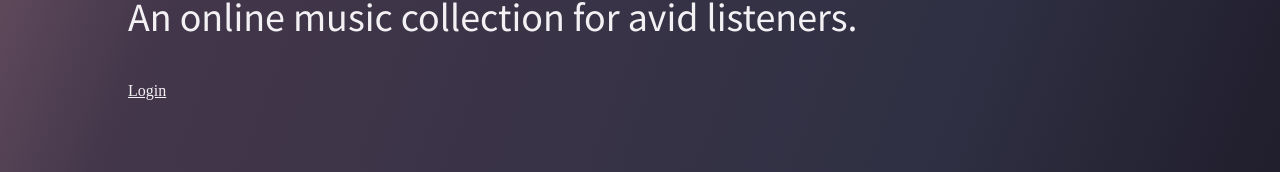
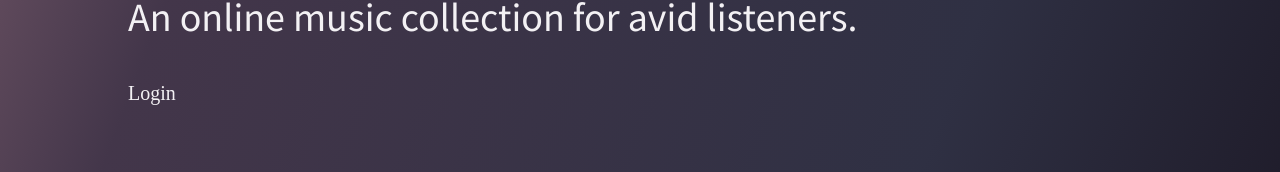
Before and after one commit to EmilisM/record-keep, a React (Create React App) app: page /home in a window 1280 px wide. Shown: the part 247-419 px from the top of the page. Built offline with nearby package versions, Linux system fonts and the light colour scheme.

Commit message:
Rename LoginTitle -> LandingTitle

```diff
--- a/src/Atoms/Link.tsx
+++ b/src/Atoms/Link.tsx
@@ -2,18 +2,19 @@ import React, { ReactElement, ReactNode } from 'react';
 import { Link as RouterLink } from 'react-router-dom';
 import styled, { DefaultTheme } from 'styled-components/macro';
 
-import RouteConfig from '../Routes/RouteConfig';
+import RouteConfig from 'Routes/RouteConfig';
 
 type StyledProps = {
   fontWeight?: keyof DefaultTheme['font']['fontWeight'];
-  fontSize: number;
+  fontSize?: number;
   color?: keyof DefaultTheme['colors']['text'];
 };
 
 const RouterLinkStyled = styled(RouterLink)<StyledProps>`
   color: ${props => (props.color ? props.theme.colors.text[props.color] : props.theme.colors.text.primaryLight)};
   font-weight: ${props => props.fontWeight || '400'};
-  font-size: ${props => props.fontSize};
+  font-size: ${props => props.fontSize || 16}px;
+  text-decoration: none;
 `;
 
 type Props = StyledProps & {
--- a/src/Layouts/LandingLayout.tsx
+++ b/src/Layouts/LandingLayout.tsx
@@ -3,7 +3,7 @@ import styled from 'styled-components/macro';
 import { Route, RouteProps, RouteComponentProps } from 'react-router-dom';
 
 import Footer from 'Molecules/Footer';
-import TitleBlock from 'Molecules/Title';
+import TitleBlock from 'Molecules/LandingTitle';
 
 const LoginLayoutStyled = styled.main`
   display: flex;
--- a/src/Molecules/Title.tsx
+++ b/src/Molecules/LandingTitle.tsx
@@ -2,8 +2,9 @@ import React, { ReactElement } from 'react';
 import styled from 'styled-components/macro';
 
 import H from 'Atoms/H';
+import Link from 'Atoms/Link';
 
-const TitleBlockStyled = styled.div`
+const TitleStyled = styled.div`
   padding: 10% 10% 0;
 `;
 
@@ -15,15 +16,20 @@ const HeadingSecondStyled = styled(H)`
   margin: 0 0 40px 0;
 `;
 
-const TitleBlock = (): ReactElement => (
-  <TitleBlockStyled>
+const LinkStyled = styled(Link)`
+  font-size: inherit;
+  font-weight: inherit;
+`;
+
+const LandingTitle = (): ReactElement => (
+  <TitleStyled>
     <HeadingFirstStyled fontWeight="600" fontSize={80} level="1">
-      Record Keep
+      <LinkStyled to="Home">Record Keep</LinkStyled>
     </HeadingFirstStyled>
     <HeadingSecondStyled fontSize={40} level="2">
       An online music collection for avid listeners.
     </HeadingSecondStyled>
-  </TitleBlockStyled>
+  </TitleStyled>
 );
 
-export default TitleBlock;
+export default LandingTitle;
--- a/src/Pages/Login.tsx
+++ b/src/Pages/Login.tsx
@@ -1,6 +1,6 @@
 import React, { ReactElement } from 'react';
 
-import LoginBlock from 'Molecules/Login';
+import LoginBlock from 'Molecules/LoginBlock';
 
 const Login = (): ReactElement => <LoginBlock />;
 
```
Also changed, not shown: src/Molecules/LoginBlock.tsx (renamed from src/Molecules/Login.tsx).
